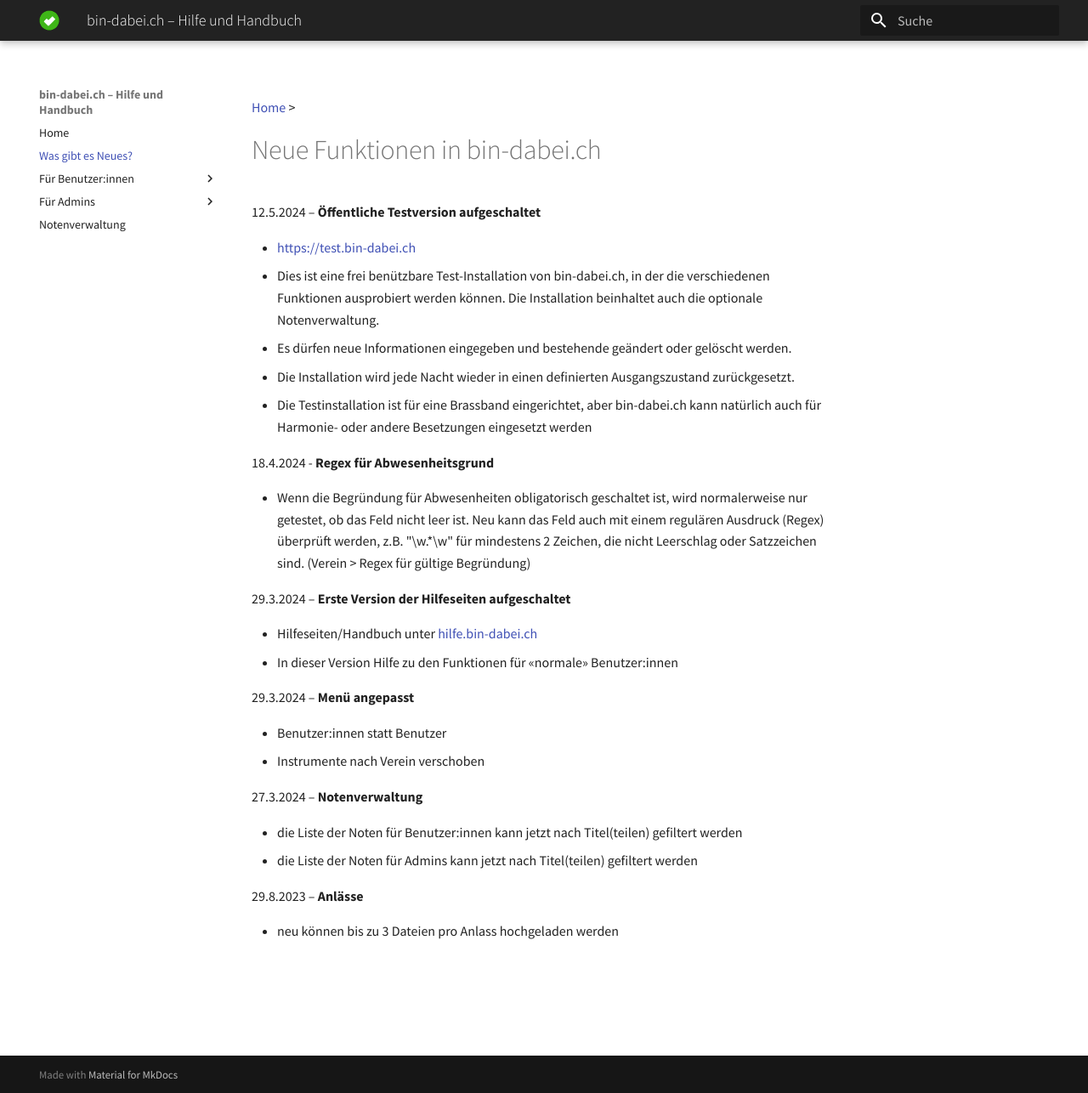
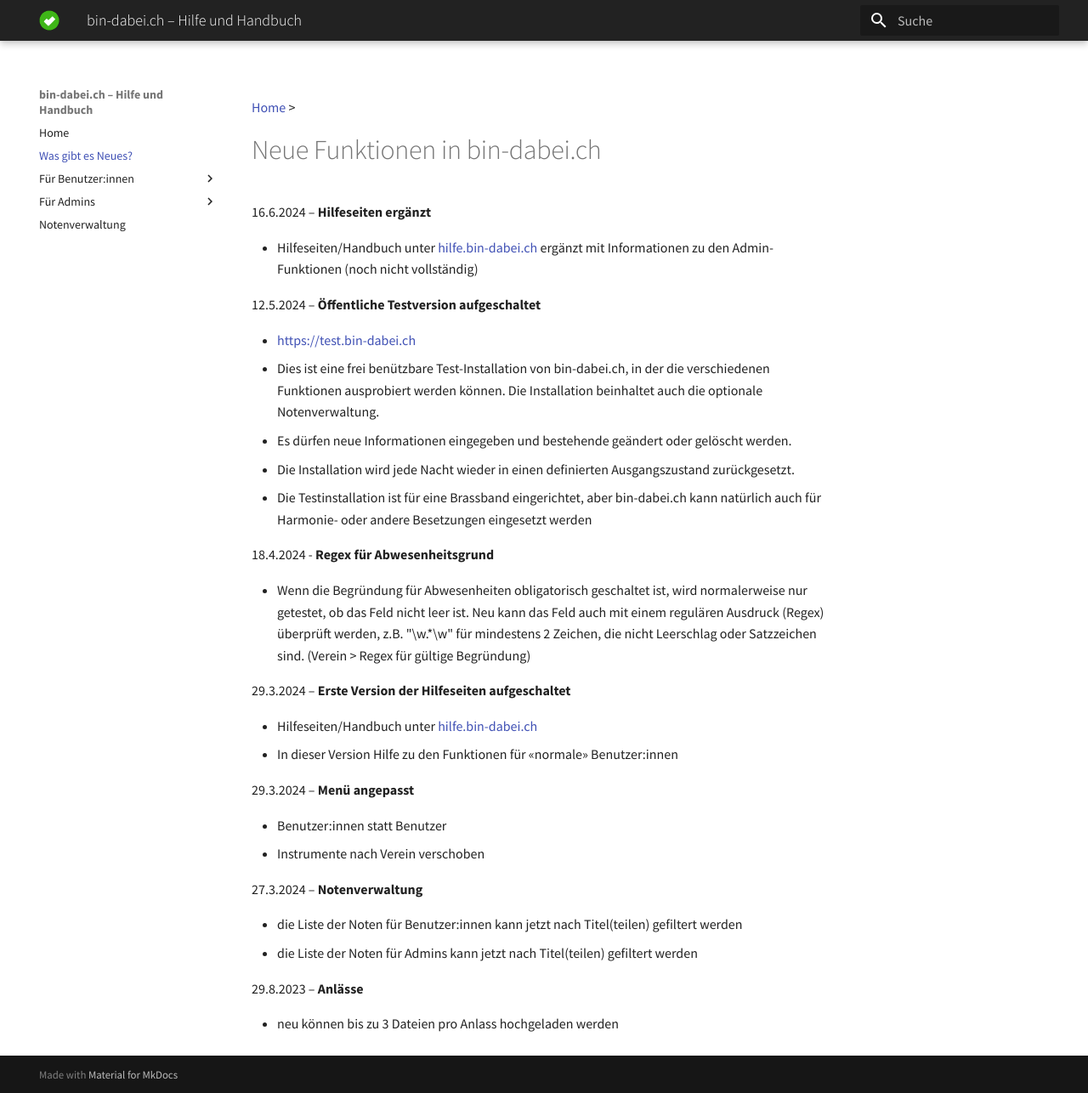
Before and after one commit to ritterg/bin-dabei-dokumentation, an MkDocs documentation site: the page built from docs/changelog.md, in a window 1280 px wide and 1286 px high. Shown: the whole window at 85% size. Built offline with MkDocs 1.6.1 and Material for MkDocs 9.7.7, drawn with Linux system fonts in a browser that asks for light colours; some web fonts are replaced.

Commit message:
changelog updated

```diff
--- a/docs/changelog.md
+++ b/docs/changelog.md
@@ -1,6 +1,10 @@
 [Home](/) >
 
 # Neue Funktionen in bin-dabei.ch
+
+16.6.2024 – **Hilfeseiten ergänzt**
+
+- Hilfeseiten/Handbuch unter [hilfe.bin-dabei.ch](https://hilfe.bin-dabei.ch) ergänzt mit Informationen zu den Admin-Funktionen (noch nicht vollständig)
 
 12.5.2024 – **Öffentliche Testversion aufgeschaltet**
 
```
